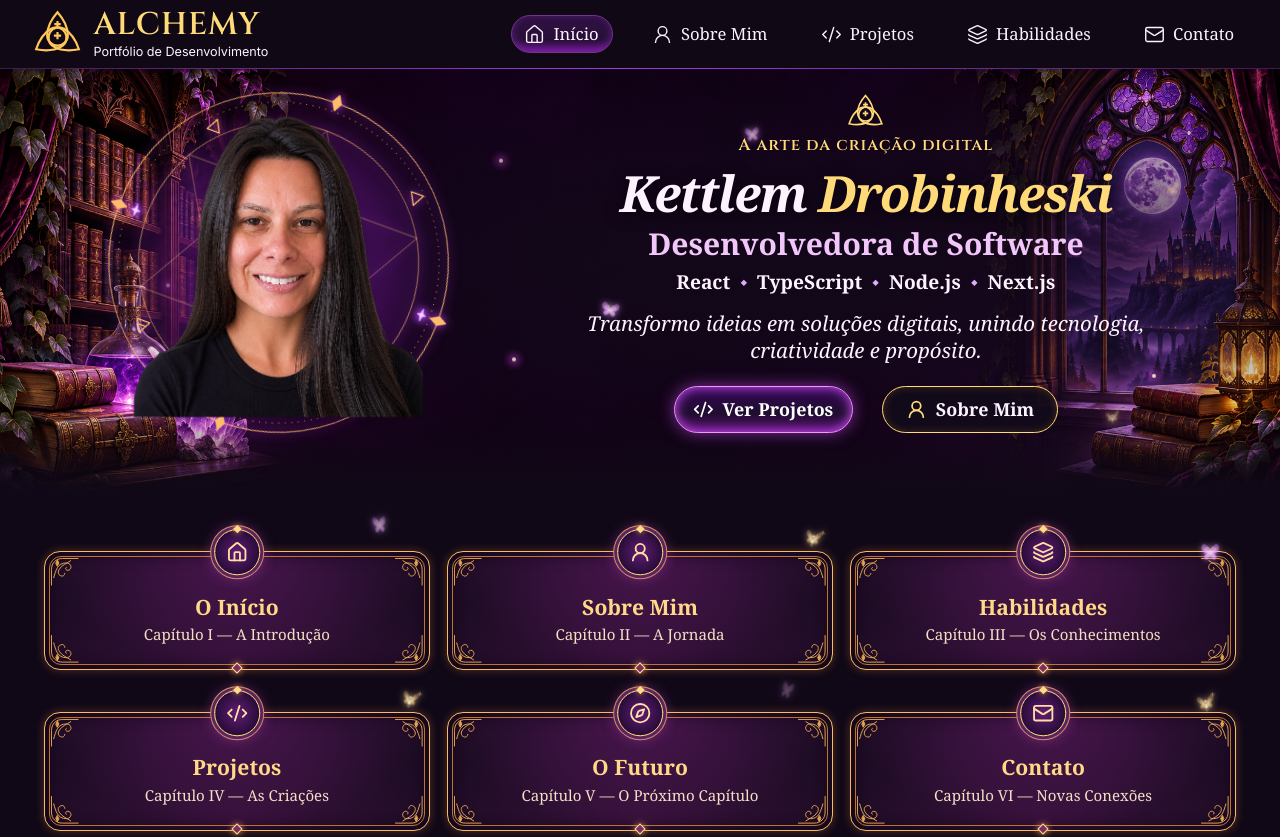
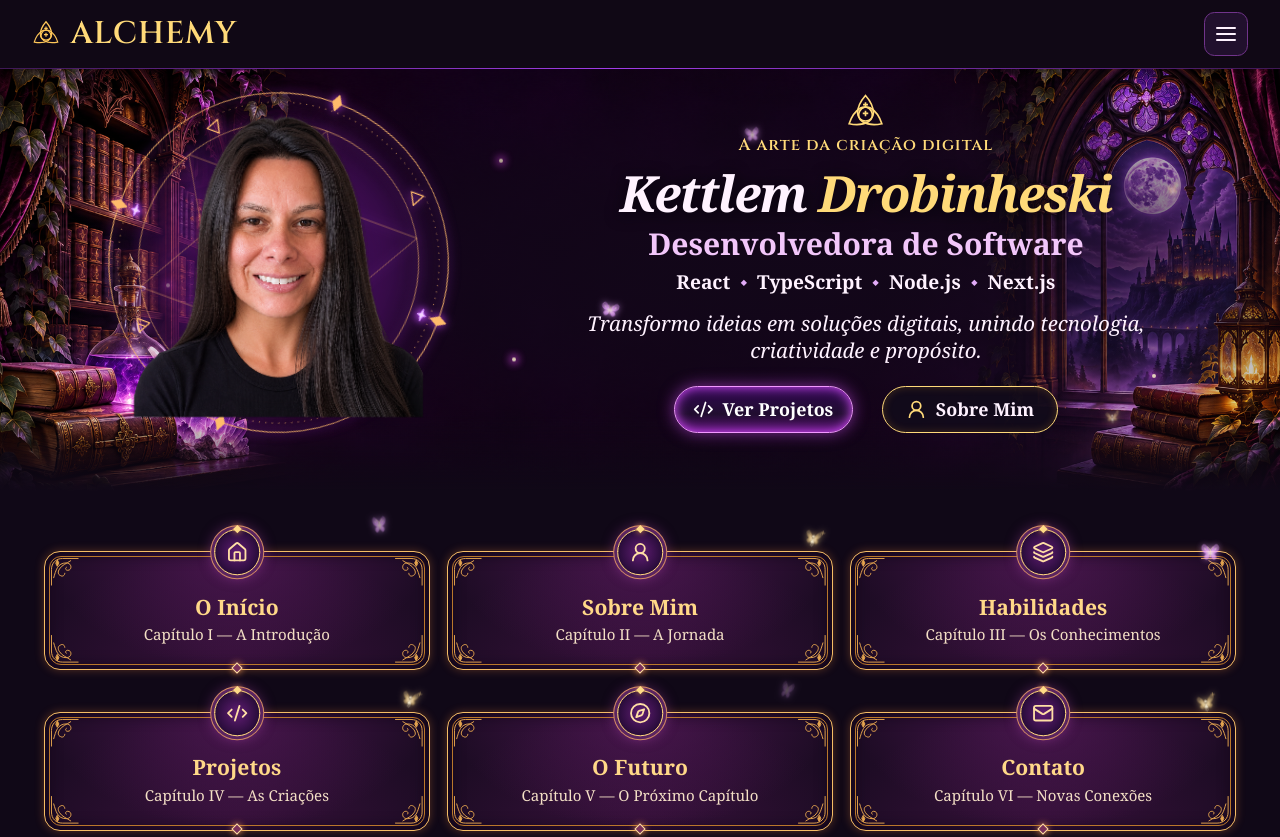
Before and after one commit to KettlemDrobinheski/alchemy-portfolio, a React (Vite) app: page / in a window 1280 px wide. Shown: the top 837 px of the page. Built offline with nearby package versions, Linux system fonts and the light colour scheme.

Commit message:
feat: add responsive hamburger navigation

```diff
--- a/src/components/Navbar.tsx
+++ b/src/components/Navbar.tsx
@@ -1,4 +1,4 @@
-import { CodeXml, House, Layers3, Mail, Menu, UserRound, X } from 'lucide-react'
+import { CodeXml, House, Layers3, Mail, UserRound } from 'lucide-react'
 import { useEffect, useRef, useState } from 'react'
 import { AlchemyMark } from './AlchemyMark'
 
@@ -10,11 +10,11 @@ const links = [
   { id: 'contato', label: 'Contato', icon: Mail },
 ]
 
-export function Brand() {
+export function Brand({ compact = false }: { compact?: boolean }) {
   return (
     <a className="brand" href="#inicio">
-      <AlchemyMark size={51} />
-      <span>ALCHEMY<small>Portfólio de Desenvolvimento</small></span>
+      <AlchemyMark size={compact ? 28 : 51} />
+      <span>ALCHEMY{!compact && <small>Portfólio de Desenvolvimento</small>}</span>
     </a>
   )
 }
@@ -24,6 +24,40 @@ export function Navbar({ environment }: { environment: 'projetos' | 'sobre' | 'h
   const [activeSection, setActiveSection] = useState('inicio')
   const toggle = useRef<HTMLButtonElement>(null)
   const header = useRef<HTMLElement>(null)
+  const navigation = useRef<HTMLElement>(null)
+
+  useEffect(() => {
+    if (!open) return
+
+    function closeFromOutside(event: MouseEvent) {
+      if (!(event.target instanceof Node)) return
+      if (toggle.current?.contains(event.target) || navigation.current?.contains(event.target)) return
+
+      if (navigation.current?.contains(document.activeElement)) toggle.current?.focus()
+      setOpen(false)
+    }
+
+    function closeFromEscape(event: KeyboardEvent) {
+      if (event.key !== 'Escape' || event.defaultPrevented) return
+
+      event.preventDefault()
+      setOpen(false)
+      toggle.current?.focus()
+    }
+
+    function closeOnNavigation() {
+      setOpen(false)
+    }
+
+    document.addEventListener('click', closeFromOutside)
+    document.addEventListener('keydown', closeFromEscape)
+    window.addEventListener('hashchange', closeOnNavigation)
+    return () => {
+      document.removeEventListener('click', closeFromOutside)
+      document.removeEventListener('keydown', closeFromEscape)
+      window.removeEventListener('hashchange', closeOnNavigation)
+    }
+  }, [open])
 
   useEffect(() => {
     if (environment) return
@@ -63,14 +97,9 @@ export function Navbar({ environment }: { environment: 'projetos' | 'sobre' | 'h
   }, [environment])
 
   return (
-    <header ref={header} className="site-header" onKeyDown={(event) => {
-      if (event.key === 'Escape' && open) {
-        setOpen(false)
-        toggle.current?.focus()
-      }
-    }}>
+    <header ref={header} className="site-header">
       <div className="shell header-inner">
-        <Brand />
+        <Brand compact />
         <button
           ref={toggle}
           className="menu-toggle"
@@ -78,19 +107,24 @@ export function Navbar({ environment }: { environment: 'projetos' | 'sobre' | 'h
           aria-label={open ? 'Fechar menu' : 'Abrir menu'}
           aria-expanded={open}
           aria-controls="navigation"
-          onClick={() => setOpen(!open)}
+          onClick={() => setOpen((wasOpen) => !wasOpen)}
         >
-          {open ? <X aria-hidden="true" /> : <Menu aria-hidden="true" />}
+          <span className="menu-toggle-icon" aria-hidden="true">
+            <span />
+            <span />
+            <span />
+          </span>
         </button>
-        <nav id="navigation" className={open ? 'navigation is-open' : 'navigation'} aria-label="Principal">
+        <nav ref={navigation} id="navigation" className="navigation" hidden={!open} aria-label="Principal">
           {links.map(({ id, label, icon: Icon }) => (
             <a key={id} href={id === 'inicio' ? '#inicio' : '#/' + id}
               aria-current={environment ? (id === environment ? 'page' : undefined) : (activeSection === id ? 'location' : undefined)}
               onClick={() => {
-              document.getElementById(id)?.focus({ preventScroll: true })
-              setActiveSection(id)
-              setOpen(false)
-            }}><Icon size={21} strokeWidth={1.6} aria-hidden="true" />{label}</a>
+                const destination = document.getElementById(id) ?? toggle.current
+                destination?.focus({ preventScroll: true })
+                setActiveSection(id)
+                setOpen(false)
+              }}><Icon size={21} strokeWidth={1.6} aria-hidden="true" />{label}</a>
           ))}
         </nav>
       </div>
--- a/src/styles/global.css
+++ b/src/styles/global.css
@@ -59,11 +59,6 @@ button { color: inherit; font: inherit; }
   font: 600 1.13rem var(--display);
   letter-spacing: .16em;
 }
-
-.navigation { display: flex; align-items: center; gap: clamp(1rem, 3vw, 2.25rem); }
-.navigation a { color: var(--muted); font-size: .9rem; padding-block: .6rem; }
-.navigation a:hover, .navigation a:focus-visible { color: var(--heading); }
-.menu-toggle { display: none; }
 
 .hero {
   border-bottom: 1px solid var(--line);
@@ -241,30 +236,6 @@ h3 { color: var(--heading); font-size: 1.1rem; line-height: 1.35; }
   }
 }
 
-@media (max-width: 52rem) {
-  .header-inner { min-height: 4rem; }
-  .menu-toggle {
-    display: grid;
-    min-width: 2.75rem;
-    min-height: 2.75rem;
-    place-items: center;
-    padding: 0;
-    border: 1px solid var(--line);
-    border-radius: .4rem;
-    background: var(--surface);
-    cursor: pointer;
-  }
-  .navigation {
-    position: absolute;
-    inset: 100% 0 auto;
-    display: none;
-    padding: .5rem 1.5rem 1rem;
-    border-bottom: 1px solid var(--line);
-    background: #100d18;
-  }
-  .navigation.is-open { display: grid; gap: .1rem; }
-}
-
 @media (max-width: 47.99rem) {
   .shell { width: min(100% - 2rem, 36rem); }
   .hero-inner { grid-template-columns: 1fr; }
@@ -299,25 +270,97 @@ h3 { color: var(--heading); font-size: 1.1rem; line-height: 1.35; }
   background: #100815;
   border-image: linear-gradient(90deg, #3e1854, #a13de8 48%, #3e1854) 1;
 }
-.header-inner { min-height: 4.25rem; width: min(84rem, calc(100% - 4rem)); }
+.header-inner {
+  position: relative;
+  min-height: 4.25rem;
+  width: min(84rem, calc(100% - clamp(2rem, 6vw, 4rem)));
+}
 .brand { gap: .65rem; font-size: clamp(1.45rem, 2.45vw, 2.05rem); line-height: 1; letter-spacing: .025em; }
 .brand svg { flex: none; color: #ffc759; }
 .brand small { display: block; margin-top: .22rem; color: var(--heading); font: 400 .79rem Inter, sans-serif; letter-spacing: 0; }
-.navigation { gap: clamp(.3rem, 2vw, 1.7rem); }
+.header-inner .brand svg { width: 1.75rem; height: 1.75rem; }
+
+.menu-toggle {
+  display: grid;
+  flex: none;
+  width: 2.75rem;
+  height: 2.75rem;
+  place-items: center;
+  padding: 0;
+  border: 1px solid #71348b;
+  border-radius: .65rem;
+  background: #21102d;
+  color: var(--heading);
+  cursor: pointer;
+}
+
+.menu-toggle:hover,
+.menu-toggle[aria-expanded="true"] {
+  background: #351749;
+  border-color: #a855f7;
+}
+
+.menu-toggle-icon { position: relative; width: 1.25rem; height: 1rem; }
+
+.menu-toggle-icon span {
+  position: absolute;
+  inset: calc(50% - 1px) 0 auto;
+  height: 2px;
+  border-radius: 1px;
+  background: currentColor;
+}
+
+.menu-toggle-icon span:first-child { transform: translateY(-6px); }
+.menu-toggle-icon span:last-child { transform: translateY(6px); }
+.menu-toggle[aria-expanded="true"] span span:first-child { transform: rotate(45deg); }
+.menu-toggle[aria-expanded="true"] span span:nth-child(2) { opacity: 0; }
+.menu-toggle[aria-expanded="true"] span span:last-child { transform: rotate(-45deg); }
+
+.navigation {
+  position: absolute;
+  inset: calc(100% + .5rem) 0 auto auto;
+  width: min(19rem, 100%);
+  max-height: calc(100dvh - 5.75rem);
+  overflow-y: auto;
+  padding: .65rem;
+  border: 1px solid #71348b;
+  border-radius: .85rem;
+  background: rgb(18 10 28 / 94%);
+  backdrop-filter: blur(12px);
+  box-shadow: 0 .8rem 2.4rem #09060eb3;
+}
+
+.navigation:not([hidden]) { display: grid; gap: .25rem; }
+
 .navigation a {
   display: flex;
   align-items: center;
-  gap: .5rem;
-  padding: .47rem .8rem;
+  gap: .65rem;
+  min-height: 2.75rem;
+  padding: .5rem .7rem;
   border: 1px solid transparent;
-  border-radius: 99rem;
+  border-radius: .45rem;
   color: var(--heading);
-  font: 500 clamp(1rem, 1.3vw, 1.22rem)/1.2 var(--serif);
+  font: 500 1rem/1.25 var(--serif);
 }
-.navigation a[aria-current], .navigation a:hover {
+
+.navigation a svg { flex: none; color: #d9a9ff; }
+.navigation a[aria-current],
+.navigation a:hover {
   background: linear-gradient(#311145, #260f36 66%, #631183);
   border-color: #71348b;
   box-shadow: inset 0 -3px 9px #ab38e166;
+}
+.navigation a:focus-visible { outline-offset: 2px; }
+
+@media (prefers-reduced-motion: no-preference) {
+  .menu-toggle-icon span { transition: transform 180ms ease, opacity 140ms ease; }
+  .navigation:not([hidden]) { animation: navigation-enter 200ms ease-out; }
+}
+
+@keyframes navigation-enter {
+  from { opacity: 0; transform: translateY(-.4rem); }
+  to { opacity: 1; transform: translateY(0); }
 }
 
 .hero {
@@ -769,7 +812,6 @@ h2 { font-family: var(--serif); font-weight: 700; }
   .hero-inner { padding-inline: 0; }
 }
 @media (max-width: 52rem) {
-  .navigation a { border-radius: .35rem; min-height: 2.75rem; }
   .brand svg { width: 2.4rem; height: 2.4rem; }
 }
 @media (max-width: 47.99rem) {
```
